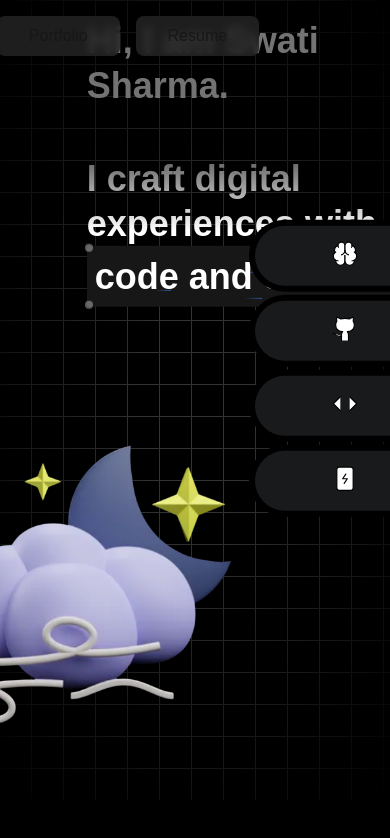
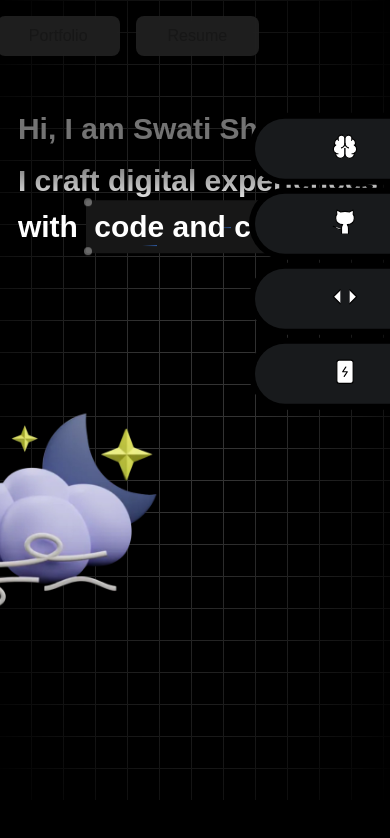
Before and after one commit to swatified/portfolio, a Next.js app: page / in a window 390 px wide. Shown: the top 838 px of the page. Built offline with nearby package versions, Linux system fonts and the light colour scheme.

Commit message:
refactor: make page.tsx responsive

```diff
--- a/src/app/page.tsx
+++ b/src/app/page.tsx
@@ -17,11 +17,11 @@ export default function Home() {
           {/* Content Container */}
           <div className="flex flex-col items-center relative w-full max-w-7xl mx-auto px-4">
             {/* Title */}
-            <div className="ml-[28%] -translate-y-1/4">
-              <h1 className="text-4xl md:text-4xl lg:text-5xl font-semibold leading-tight relative z-20 py-6 text-neutral-500">
+            <div className="ml-[14%] lg:ml-[28%] sm:ml-[12%] -translate-y-1/4 lg:-translate-y-1/4 sm:-translate-y-1/2">
+              <h1 className="text-3xl sm:text-4xl lg:text-5xl font-semibold leading-tight relative z-20 py-6 text-neutral-500 mt-[-8vh] lg:mt-[0] sm:mt-[0]">
                 Hi, I am Swati Sharma.
               </h1>
-              <h1 className="text-4xl md:text-4xl lg:text-5xl font-semibold leading-tight relative z-20 py-6 bg-clip-text text-transparent bg-gradient-to-b from-neutral-800 via-neutral-700 to-neutral-700 dark:from-neutral-800 dark:via-white dark:to-white">
+              <h1 className="text-3xl sm:text-4xl lg:text-5xl font-semibold leading-tight relative z-20 py-6 bg-clip-text text-transparent bg-gradient-to-b from-neutral-800 via-neutral-700 to-neutral-700 dark:from-neutral-800 dark:via-white dark:to-white mt-[-8%] lg:mt-[0%] sm:mt-[-4%]">
                 I craft digital experiences with <Cover>code and creativity</Cover>
               </h1>
             </div>
@@ -29,14 +29,14 @@ export default function Home() {
             {/* Container for image and breadcrumb */}
             <div className="flex items-center justify-center w-full relative">
               {/* Cloud Image */}
-              <div className="absolute left-0 -translate-x-1/4 top-1/2 -translate-y-1/2">
+              <div className="absolute left-0 -translate-x-[60px] lg:-translate-x-1/4 top-1/2 -translate-y-1/3 lg:-translate-y-1/2">
                 <Image
                   src="/images/purpleclouds.png"
                   alt="Purple Clouds"
                   width={400}
                   height={400}
                   priority
-                  className="select-none pointer-events-none"
+                  className="select-none pointer-events-none w-[280px] sm:w-[320px] lg:w-[400px] "
                 />
               </div>
 
```
